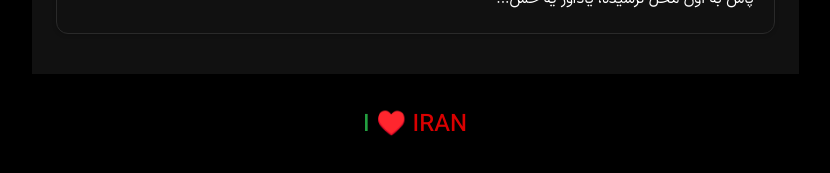
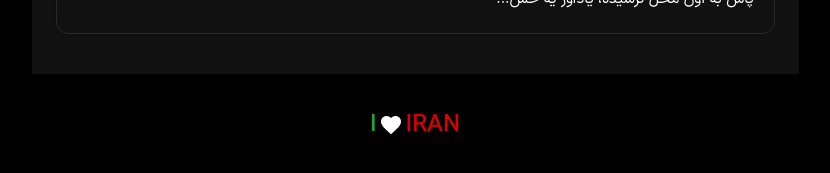
Before and after one commit to darkblog/darkblog.github.io, a Jekyll site: the page built from index.html, in a window 1280 px wide. Shown: the part 4071-4244 px from the top of the page, without its empty margins (225-1055 px from the left). Built offline with Jekyll 4.4.1, drawn with Linux system fonts in a browser that asks for light colours.

Commit message:
Update index.html

```diff
--- a/index.html
+++ b/index.html
@@ -66,12 +66,12 @@
     .posts-list a:hover { color: #2dd4bf; }
     .post-excerpt { font-size: 0.95rem; color: #ffffff; margin-top: 0.25rem; line-height: 1.7; display: -webkit-box; -webkit-line-clamp: 2; -webkit-box-orient: vertical; overflow: hidden; }
     .site-footer { background-color: #000000; padding: 2rem clamp(1rem, 3vw, 1.5rem); display: flex; align-items: center; justify-content: center; width: 100%; font-size: inherit; }
-    .footer-love { font-size: 1.5rem; font-weight: 500; direction: ltr; }
+    .footer-love { font-size: 1.5rem; font-weight: 500; direction: ltr; display: flex; align-items: center; gap: 0.15rem; }
     .footer-love .green { color: #239f40; }
-    .footer-love .white { color: #ffffff; }
     .footer-love .red { color: #da0000; }
     .footer-love a { text-decoration: none; }
     .footer-love a:hover { text-decoration: underline; }
+    .heart-icon { display: inline-block; width: 1.5rem; height: 1.5rem; flex-shrink: 0; }
   </style>
 </head>
 <body>
@@ -128,7 +128,9 @@
   <footer class="site-footer">
     <div class="footer-love">
       <span class="green">I</span>
-      <span class="green">♥️</span>
+      <svg class="heart-icon" viewBox="0 0 24 24" fill="white" xmlns="http://www.w3.org/2000/svg">
+        <path d="M12 21.35l-1.45-1.32C5.4 15.36 2 12.28 2 8.5 2 5.42 4.42 3 7.5 3c1.74 0 3.41.81 4.5 2.09C13.09 3.81 14.76 3 16.5 3 19.58 3 22 5.42 22 8.5c0 3.78-3.4 6.86-8.55 11.54L12 21.35z"/>
+      </svg>
       <a href="https://www.pasgah.org/blog/iran" class="red">IRAN</a>
     </div>
   </footer>
```
